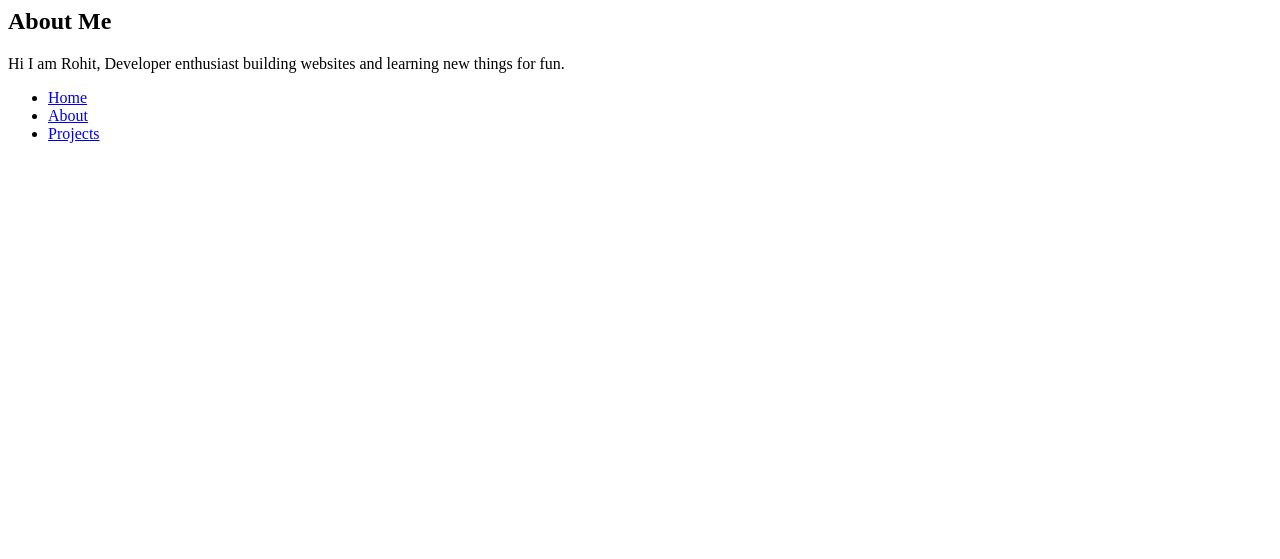
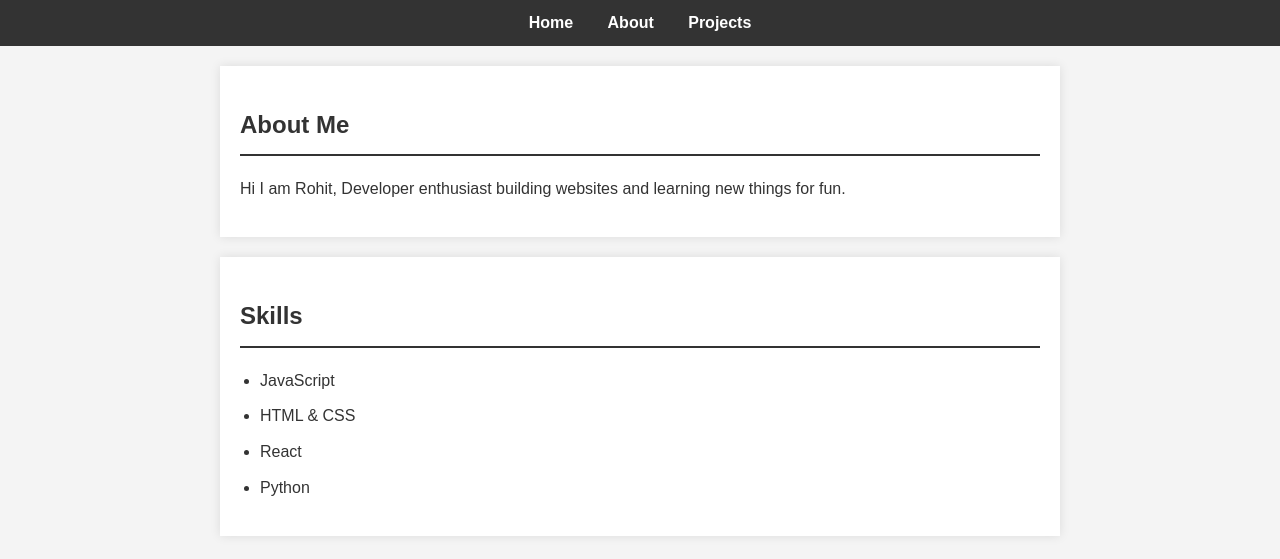
Before and after one commit to Rohitmishrajan18/bootcamp, a plain HTML site: page Index.html in a window 1280 px wide. Drawn offline with Linux system fonts and the light colour scheme.

Commit message:
Add files via upload

```diff
--- a/Index.html
+++ b/Index.html
@@ -1,8 +1,12 @@
-<section id="bio">
-  <h2>About Me</h2>
-  <p> Hi I am Rohit, Developer enthusiast building websites and learning new things for fun.</p>
-</section>
-
+<!DOCTYPE html>
+<html lang="en">
+<head>
+  <meta charset="UTF-8">
+  <meta name="viewport" content="width=device-width, initial-scale=1.0">
+  <link rel="stylesheet" href="style.css">
+  <title>Home - Your Name</title>
+</head>
+<body>
   <nav>
     <ul>
       <li><a href="index.html">Home</a></li>
@@ -10,3 +14,22 @@
       <li><a href="projects.html">Projects</a></li>
     </ul>
   </nav>
+
+  <section id="bio">
+    <h2>About Me</h2>
+    <p>Hi I am Rohit, Developer enthusiast building websites and learning new things for fun.</p>
+  </section>
+
+  <section id="skills">
+    <h2>Skills</h2>
+    <ul>
+      <li>JavaScript</li>
+      <li>HTML & CSS</li>
+      <li>React</li>
+      <li>Python</li>
+    </ul>
+  </section>
+
+  </section>
+</body>
+</html>
--- /dev/null
+++ b/style.css
@@ -0,0 +1,60 @@
+/* General Styles */
+body {
+  font-family: Arial, sans-serif;
+  line-height: 1.6;
+  margin: 0;
+  padding: 0;
+  background-color: #f4f4f4;
+  color: #333;
+}
+
+/* Navigation Bar */
+nav {
+  background-color: #333;
+  padding: 10px 0;
+}
+
+nav ul {
+  list-style: none;
+  text-align: center;
+  padding: 0;
+  margin: 0;
+}
+
+nav ul li {
+  display: inline;
+  margin: 0 15px;
+}
+
+nav ul li a {
+  color: #fff;
+  text-decoration: none;
+  font-weight: bold;
+}
+
+nav ul li a:hover {
+  color: #ff6347; /* Highlight on hover */
+}
+
+/* Main Content Sections */
+section {
+  margin: 20px auto;
+  padding: 20px;
+  max-width: 800px;
+  background-color: #fff;
+  box-shadow: 0 0 10px rgba(0, 0, 0, 0.1);
+}
+
+h2 {
+  border-bottom: 2px solid #333;
+  padding-bottom: 10px;
+  margin-bottom: 20px;
+}
+
+ul {
+  padding-left: 20px;
+}
+
+ul li {
+  margin-bottom: 10px;
+}
```
Lines whose indentation alone changed are shown as unchanged.
